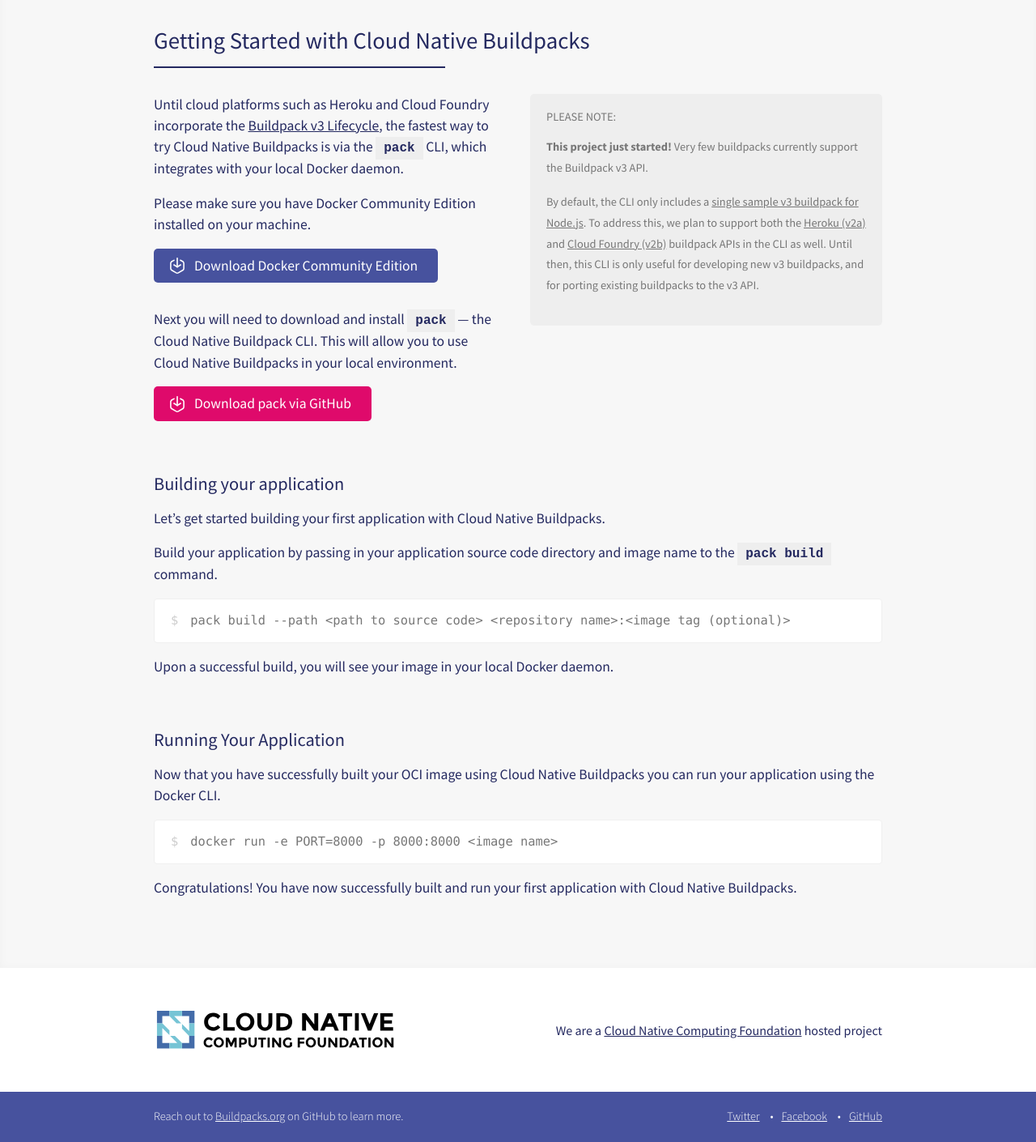
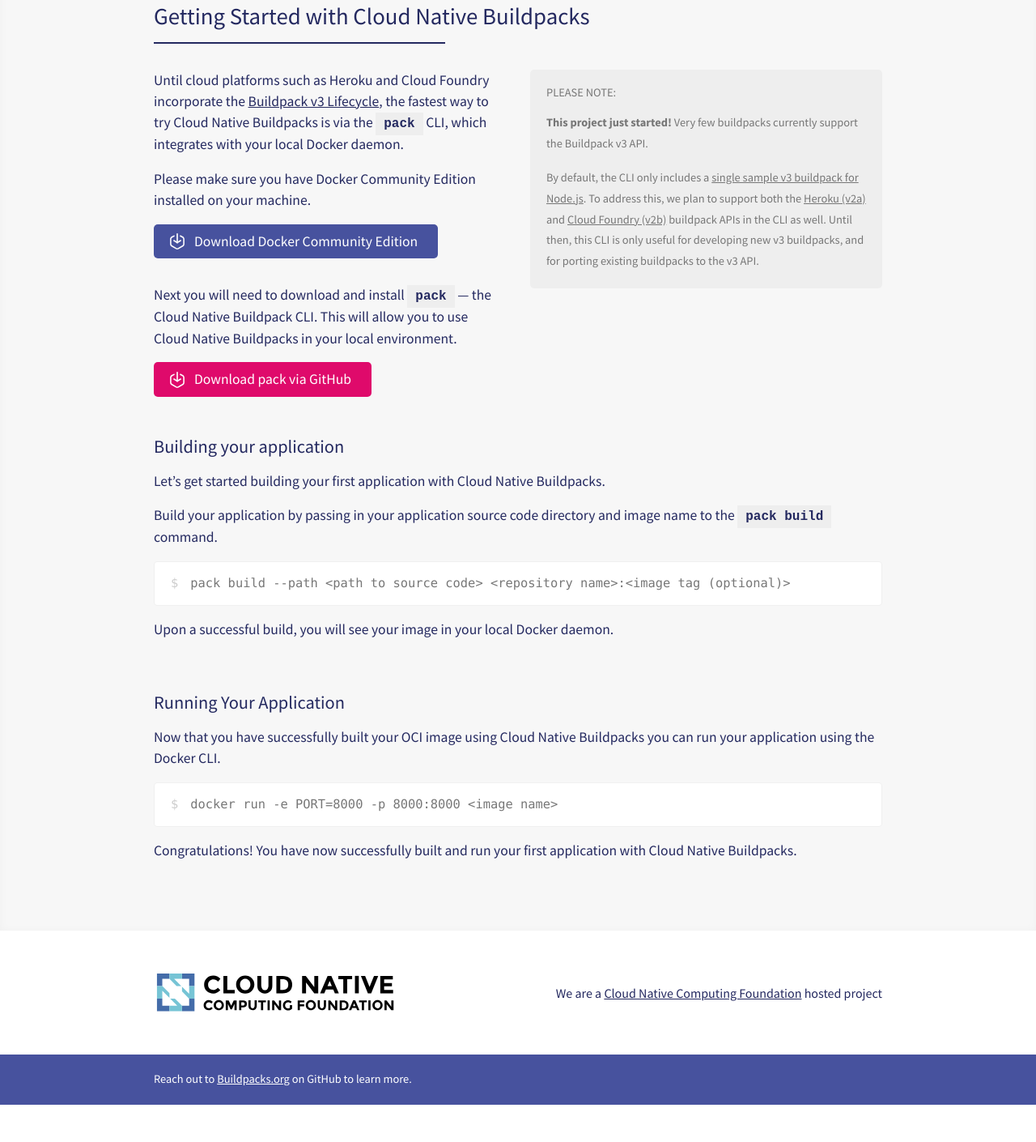
Before and after one commit to buildpacks/website, a website: page index.html in a window 1280 px wide. Shown: the part 1244-2654 px from the top of the page at 81% size. After the commit the page ends 2608 px from the top, so only its background shows below. Drawn offline with nearby package versions, Linux system fonts and the light colour scheme.

Commit message:
Minor content and css updates

```diff
--- a/index.html
+++ b/index.html
@@ -30,8 +30,8 @@
         <input type="checkbox" id="mobile-nav-toggle">
         <label for="mobile-nav-toggle">&#9776;</label>
         <ul>
-          <li><a href="#">Get Started</a></li>
-          <li><a href="#" class="github-button icon-button bg-brand-blue button">GitHub</a></li>
+          <li><a href="#get-started">Get Started</a></li>
+          <li><a href="https://github.com/buildpack" class="github-button icon-button bg-brand-blue button">GitHub</a></li>
         </ul>
       </nav>
     </header>
@@ -40,13 +40,13 @@
       <section class="container hero">
         <h1><span class="text-brand-pink">Buildpacks</span> are pluggable, modular tools that translate source code into container-ready artifacts such as OCI images.</h1>
         <p class="button-holder">
-          <a href="#" class="bg-brand-pink button">Learn More</a>
+          <a href="#learn-more" class="bg-brand-pink button">Learn More</a>
           <a href="#">Read the Announcement</a>
         </p>
       </section>
     </div>
 
-    <div class="container content">
+    <div id="learn-more" class="container content">
       <section class="row">
         <div class="col-sm">
           <p>Buildpacks replace Dockerfiles in the app development lifecycle with a higher level of abstraction.</p>
@@ -69,7 +69,7 @@
       </section>
     </div>
 
-    <div class="inset-grey-container content">
+    <div id="get-started" class="inset-grey-container content">
       <section class="container">
         <h2>Getting Started with Cloud Native Buildpacks</h2>
 
@@ -118,17 +118,17 @@
 
     <footer>
       <div class="container footer">
-          <img src="/images/cncf-color.svg" class="footer-logo">
-          <p>We are a <a href="#">Cloud Native Computing Foundation</a> hosted project</p>
+          <a href="https://www.cncf.io/"><img src="/images/cncf-color.svg" class="footer-logo"></a>
+          <p>We are a <a href="https://www.cncf.io/">Cloud Native Computing Foundation</a> hosted project</p>
       </div>
       <div class="bg-brand-blue">
         <div class="container sub-footer">
           <p>Reach out to <a href="https://github.com/buildpack">Buildpacks.org</a> on GitHub to learn more.</p>
-          <ul>
+          <!-- <ul>
             <li><a href="#">Twitter</a> <span>&bull;</span></li>
             <li><a href="#">Facebook</a> <span>&bull;</span></li>
-            <li><a href="#">GitHub</a></li>
-          </ul>
+            <li><a href="https://github.com/buildpack">GitHub</a></li>
+          </ul> -->
         </div>
       </div>
     </footer>
--- a/main.css
+++ b/main.css
@@ -238,10 +238,11 @@
 a {
   text-decoration: underline;
   color: inherit;
+  transition: opacity 0.1s;
 }
 
 a:hover {
-  opacity: .8;
+  opacity: .7;
   color: inherit;
 }
 
@@ -477,7 +478,7 @@
   padding-top: 20px;
   padding-bottom: 20px;
   font-size: .9rem;
-  font-weight: 300;
+  font-weight: 400;
 }
 
 .sub-footer p {
@@ -510,3 +511,15 @@
     margin: 0;
   }
 }
+
+/**********************************
+
+Bootstrap grid
+
+**********************************/
+
+@media (min-width: 768px) {
+  .col-sm *:last-child {
+    margin-bottom: 0;
+  }
+}
```
